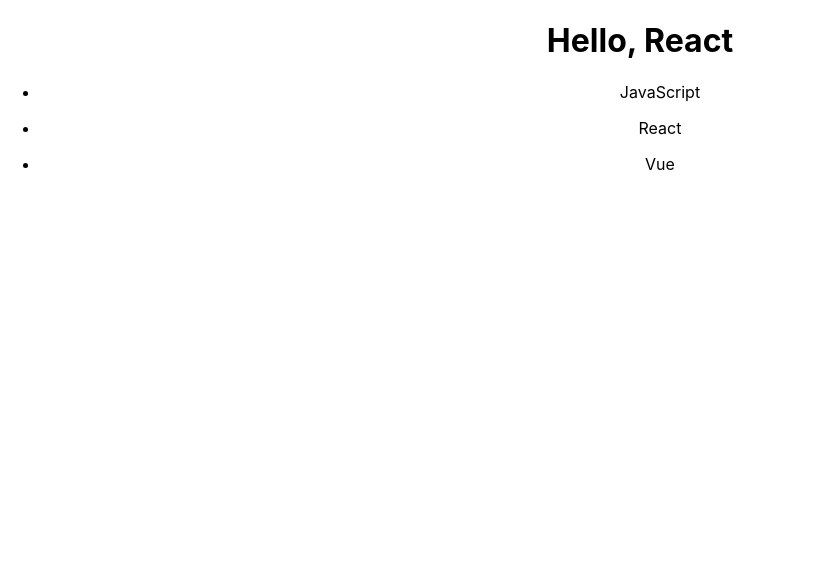
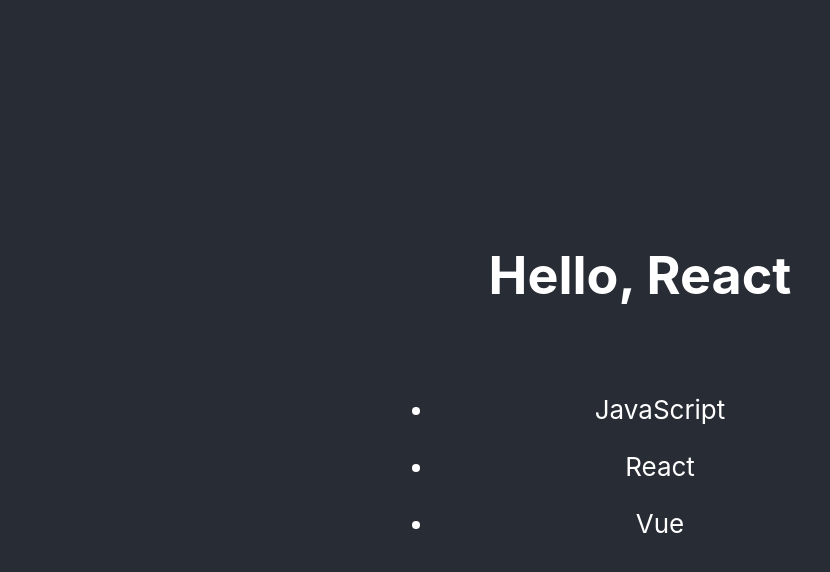
Before and after one commit to ba58ajbse/todo-hooks, a React (Create React App) app: page / in a window 1280 px wide. Shown: the top 572 px of the page, without its empty margins (0-830 px from the left). Built offline with nearby package versions, Linux system fonts and the light colour scheme.

Commit message:
スタイル修正

```diff
--- a/src/assets/App.css
+++ b/src/assets/App.css
@@ -1,39 +1,20 @@
 .App {
   text-align: center;
+  background-color: #282c34;
 }
 
-.App-logo {
-  height: 40vmin;
-  pointer-events: none;
-}
-
-@media (prefers-reduced-motion: no-preference) {
-  .App-logo {
-    animation: App-logo-spin infinite 20s linear;
-  }
-}
-
-.App-header {
+.wrapper {
   display: flex;
   flex-direction: column;
   align-items: center;
   justify-content: center;
+  max-width: 500px;
   min-height: 100vh;
+  margin: 0 auto;
   font-size: calc(10px + 2vmin);
   color: white;
-  background-color: #282c34;
 }
 
-.App-link {
-  color: #61dafb;
+.todolist-wrapper {
+  width: 90%;
 }
-
-@keyframes App-logo-spin {
-  from {
-    transform: rotate(0deg);
-  }
-
-  to {
-    transform: rotate(360deg);
-  }
-}
```
